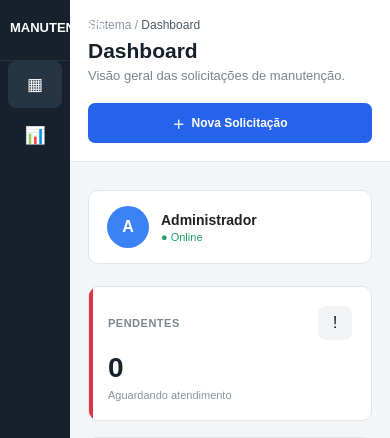
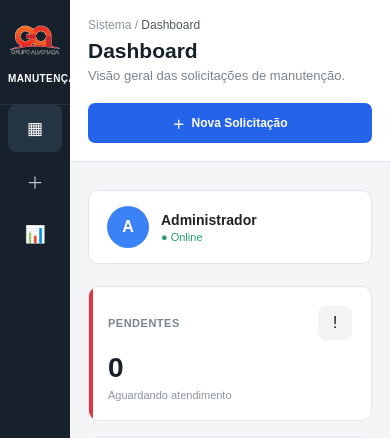
Before and after one commit to tfpr123-bot/SM---Solicita-o-de-manuten-o, a FastAPI app: page /painel in a window 390 px wide. Shown: the top 438 px of the page. Run offline with FastAPI, Linux system fonts and the light colour scheme; the visitor is signed in with stand-in values (Sample User, id 1); data comes from the database, SQL or seed files in the repository; data that the repository does not hold is empty; some libraries are stand-ins or nearby versions.

Commit message:
Refactor brand section and update layout styles

```diff
--- a/templates/painel.html
+++ b/templates/painel.html
@@ -51,14 +51,26 @@
         }
 
         .brand {
-            padding: 25px 22px;
+            padding: 22px 18px 20px;
             border-bottom: 1px solid rgba(255,255,255,.08);
+            text-align: center;
+        }
+
+        .brand-logo {
+            display: block;
+            width: 175px;
+            max-width: 100%;
+            height: auto;
+            max-height: 75px;
+            object-fit: contain;
+            margin: 0 auto 16px;
         }
 
         .brand h1 {
-            font-size: 20px;
+            font-size: 18px;
             font-weight: 700;
             margin-bottom: 5px;
+            letter-spacing: .4px;
         }
 
         .brand span {
@@ -687,12 +699,18 @@
             }
 
             .brand {
-                padding: 20px 10px;
+                padding: 15px 8px;
                 text-align: center;
             }
 
+            .brand-logo {
+                width: 50px;
+                max-height: 50px;
+                margin-bottom: 8px;
+            }
+
             .brand h1 {
-                font-size: 13px;
+                font-size: 10px;
             }
 
             .brand span,
@@ -792,8 +810,17 @@
     <aside class="sidebar">
 
         <div class="brand">
+
+            <img
+                src="/static/logo.png"
+                alt="Grupo Alvorada"
+                class="brand-logo"
+            >
+
             <h1>MANUTENÇÃO</h1>
+
             <span>Gestão de Serviços</span>
+
         </div>
 
         <div class="menu-title">
@@ -803,22 +830,49 @@
         <nav class="menu">
 
             <a href="/painel" class="active">
+
                 <span class="menu-icon">▦</span>
+
                 <span>Dashboard</span>
 
                 {% if counts.pendente > 0 %}
-                    <span class="badge">{{ counts.pendente }}</span>
+
+                    <span class="badge">
+                        {{ counts.pendente }}
+                    </span>
+
                 {% endif %}
+
             </a>
 
+
+            {% if user.role in ["manutencao", "adm"] %}
+
+                <a href="/nova-solicitacao">
+
+                    <span class="menu-icon">＋</span>
+
+                    <span>Nova Solicitação</span>
+
+                </a>
+
+            {% endif %}
+
+
             {% if user.role == "adm" %}
+
                 <a href="/relatorios">
+
                     <span class="menu-icon">📊</span>
+
                     <span>Relatórios</span>
+
                 </a>
+
             {% endif %}
 
         </nav>
+
 
         <div class="sidebar-user">
 
@@ -837,9 +891,13 @@
                     <div class="user-role">
 
                         {% if user.role == "adm" %}
+
                             Administrador
+
                         {% else %}
+
                             Manutenção
+
                         {% endif %}
 
                     </div>
@@ -847,6 +905,7 @@
                 </div>
 
             </div>
+
 
             <a href="/logout" class="logout">
                 ↪ Sair do sistema
@@ -867,11 +926,14 @@
                 Sistema / <span>Dashboard</span>
             </div>
 
+
             <div class="page-header">
 
                 <div>
 
-                    <h2>Dashboard</h2>
+                    <h2>
+                        Dashboard
+                    </h2>
 
                     <p>
                         Visão geral das solicitações de manutenção.
@@ -879,14 +941,18 @@
 
                 </div>
 
+
                 {% if user.role in ["manutencao", "adm"] %}
 
                     <a
                         href="/nova-solicitacao"
                         class="new-request-btn"
                     >
+
                         <span>＋</span>
+
                         Nova Solicitação
+
                     </a>
 
                 {% endif %}
@@ -1043,6 +1109,7 @@
 
                 </div>
 
+
                 <form method="get" action="/painel">
 
                     <div class="filters">
@@ -1130,6 +1197,7 @@
                                 Aplicar filtros
                             </button>
 
+
                             {% if status or priority %}
 
                                 <a
@@ -1168,6 +1236,7 @@
 
                     </div>
 
+
                     <div class="count-label">
 
                         {{ rows|length }}
@@ -1201,6 +1270,7 @@
                                 </tr>
 
                             </thead>
+
 
                             <tbody>
 
@@ -1407,6 +1477,7 @@
                             Não existem solicitações para os filtros selecionados.
                         </p>
 
+
                         {% if status or priority %}
 
                             <a
```
